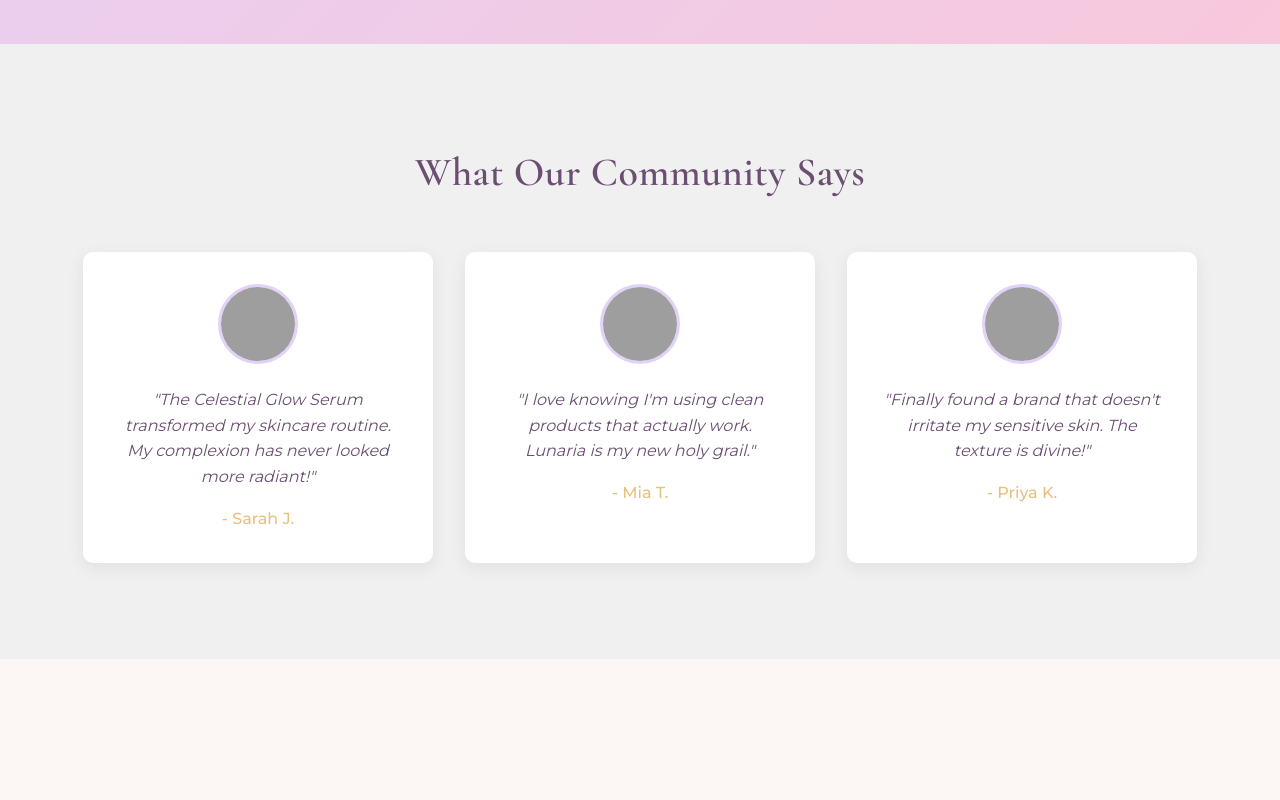
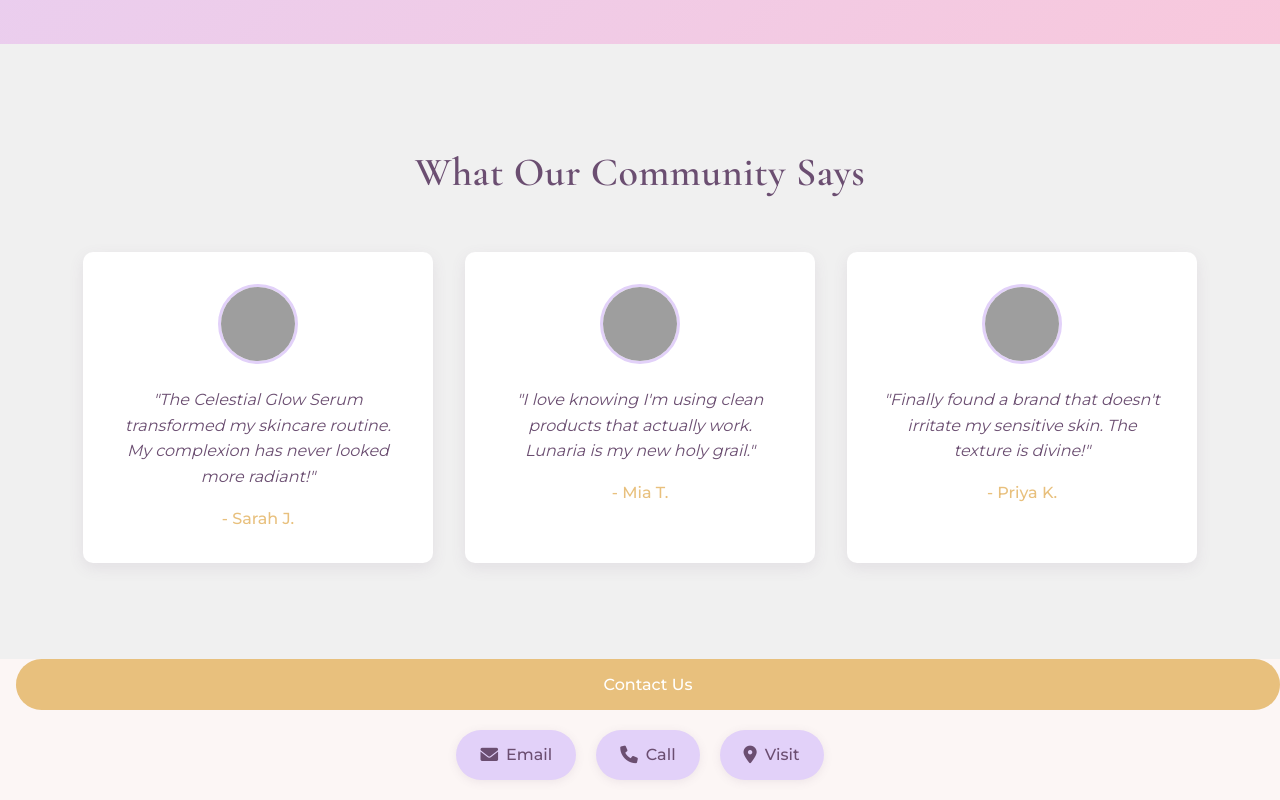
Before and after one commit to Bola2real/Lab-Project, a plain HTML site: page index.html in a window 1280 px wide. Shown: the part 5153-5953 px from the top of the page. Before the commit the page ends 5812 px from the top, so only its background shows below. Drawn offline with nearby package versions, Linux system fonts and the light colour scheme; grey boxes are pictures that could not be loaded.

Commit message:
LabProject

```diff
--- a/index.html
+++ b/index.html
@@ -262,4 +262,24 @@
         </div>
     </div>
 </section>
+
+<!-- Contact Button in Navigation -->
+<nav>
+    <!-- ... other nav items ... -->
+    <a href="#contact-form" class="contact-btn">Contact Us</a>
+</nav>
+
+<!-- Contact Form Section -->
+<div class="contact-button-container">
+    <a href="mailto:info@lunariabeauty.com" class="contact-link">
+      <i class="fas fa-envelope"></i> Email
+    </a>
+    <a href="tel:+1234567890" class="contact-link">
+      <i class="fas fa-phone"></i> Call
+    </a>
+    <a href="https://maps.google.com" target="_blank" class="contact-link">
+      <i class="fas fa-map-marker-alt"></i> Visit
+    </a>
+  </div>
+
     <!-- Footer -->
--- a/style.css
+++ b/style.css
@@ -938,3 +938,58 @@ section:nth-child(2) { animation-delay: 0.3s; }
 section:nth-child(3) { animation-delay: 0.5s; }
 section:nth-child(4) { animation-delay: 0.7s; }
 section:nth-child(5) { animation-delay: 0.9s; }
+
+/* Contact Button Styles */
+.contact-btn {
+    display: flex;
+    align-items: center;
+    justify-content: center;
+    padding: 0.8rem 1.5rem;
+    background-color: var(--gold);
+    color: white;
+    border-radius: 50px;
+    font-weight: 500;
+    transition: var(--transition);
+    margin-left: 1rem;
+}
+
+.contact-btn:hover {
+    background-color: var(--dark-purple);
+    transform: translateY(-3px);
+    box-shadow: 0 5px 15px rgba(107, 78, 113, 0.2);
+}
+
+/* Contact Form Section */
+/* CSS */
+.contact-button-container {
+    display: flex;
+    justify-content: center;
+    gap: 20px;
+    padding: 20px;
+    background-color: var(--cream);
+  }
+
+  .contact-link {
+    display: flex;
+    align-items: center;
+    gap: 8px;
+    padding: 12px 24px;
+    background-color: var(--lavender);
+    color: var(--dark-purple);
+    border-radius: 50px;
+    text-decoration: none;
+    font-weight: 500;
+    transition: var(--transition);
+    box-shadow: 0 2px 10px rgba(107, 78, 113, 0.1);
+  }
+
+  .contact-link:hover {
+    background-color: var(--gold);
+    color: white;
+    transform: translateY(-3px);
+    box-shadow: 0 5px 15px rgba(107, 78, 113, 0.2);
+  }
+
+  .contact-link i {
+    font-size: 1.1rem;
+  }
```
Also changed, not shown: index.js (line endings or trailing spaces).
